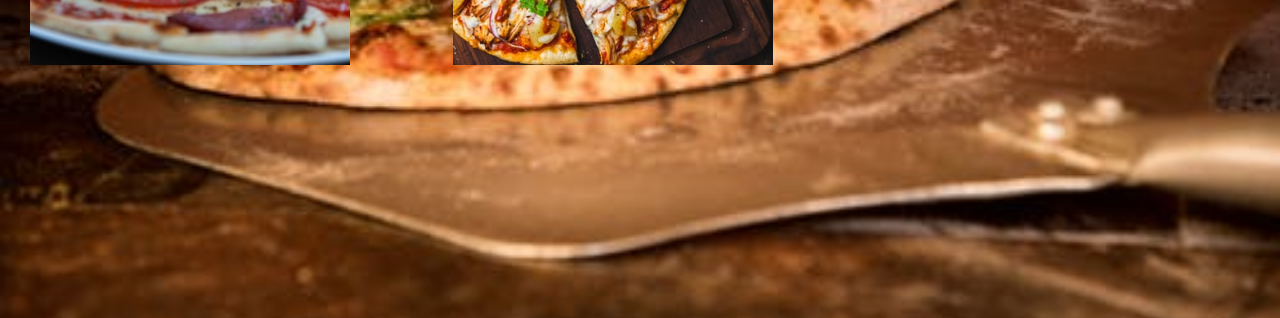
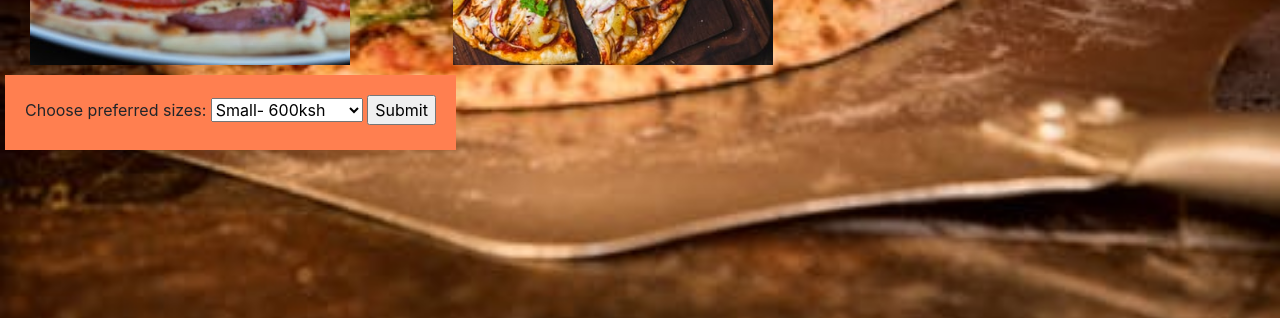
Before and after one commit to kayshabes1/pizza-website, a plain HTML site: page index2.html in a window 1280 px wide. Shown: the part 482-800 px from the top of the page. Drawn offline with Linux system fonts and the light colour scheme.

Commit message:
added the first sizes form

```diff
--- a/index2.html
+++ b/index2.html
@@ -68,5 +68,14 @@
                         </div>
                     </div>
                    </div>
-
+                   <div class="container3">
+                    <form action="/action_page.php">
+                        <label for="sizes">Choose preferred sizes:</label>
+                        <select id="sizes" name="sizes">
+                          <option value="small">Small- 600ksh</option>
+                          <option value="medium">Medium- 800ksh</option>
+                          <option value="ham">Large- 1180ksh</option>
+                        </select>
+                        <input type="submit">
+                      </form>
 </html>
```
